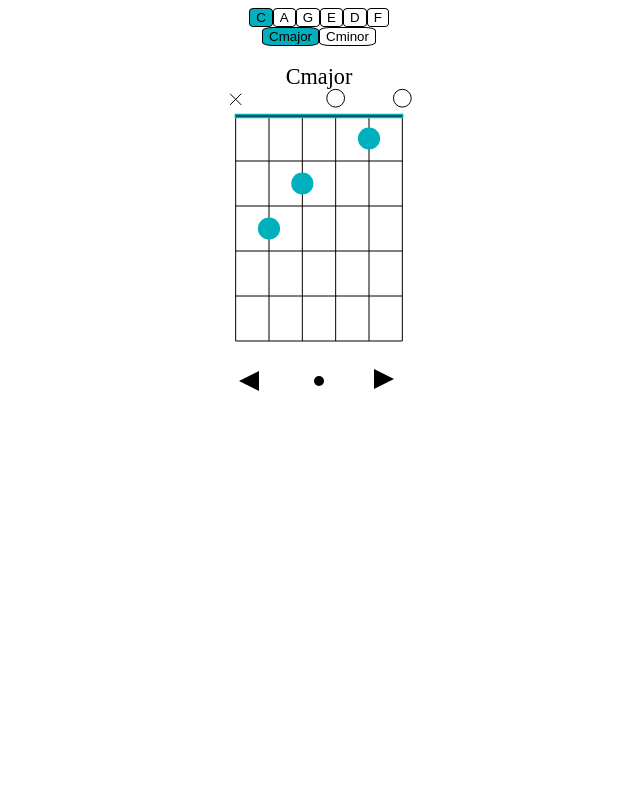
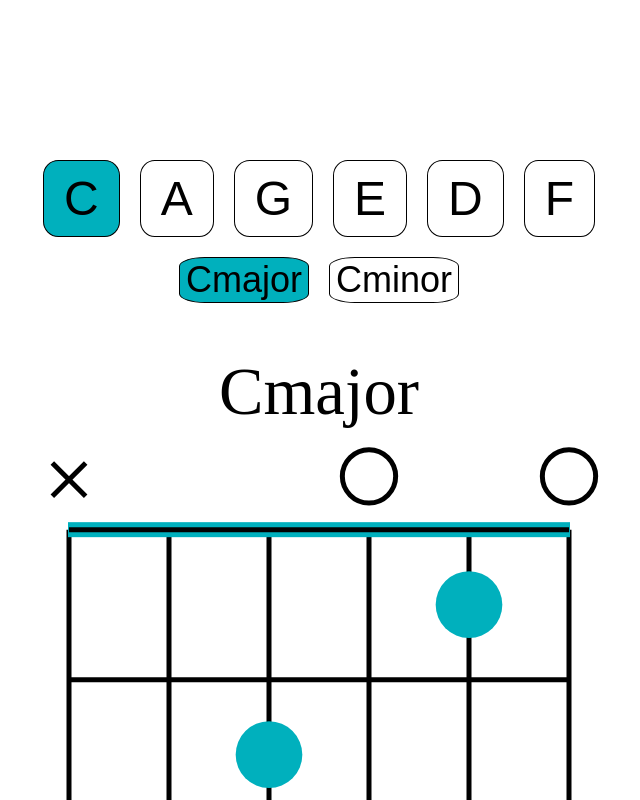
Before and after one commit to sencerburak/chords, a plain HTML site: page index.html in a window 1280 px wide. Shown: the top 800 px of the page, without its empty margins (321-961 px from the left). Drawn offline with Linux system fonts and the light colour scheme.

Commit message:
fix: cosmetic and sizing fixes

```diff
--- a/chord.js
+++ b/chord.js
@@ -51,6 +51,9 @@ function generateButtons() {
         btn.style.border = "1px solid";
         btn.style.borderRadius = "20%";
         btn.style.backgroundColor = "white";
+        btn.style.fontSize = "48px";
+        btn.style.padding = "10px 20px"
+        btn.style.margin = "10px"
         btn.onclick = function () {
             document.getElementsByName("parentbutton").forEach((element) => {
                 element.style.backgroundColor = "white";
@@ -67,6 +70,9 @@ function generateButtons() {
                 btn.style.border = "1px solid";
                 btn.style.borderRadius = "20%";
                 btn.style.backgroundColor = "white";
+                btn.style.fontSize = "36px";
+                btn.style.margin = "10px"
+
                 btn.onclick = function () {
                     document.getElementsByName("childbutton").forEach((element) => {
                         element.style.backgroundColor = "white";
@@ -119,13 +125,15 @@ function drawBalls() {
 
             if (index == currentChord) {
                 ctx.beginPath();
-                ctx.arc(index / qnty * width + width / (qnty * 2), height / 2, 5, 0, 2 * Math.PI, true);
+                ctx.arc(index / qnty * width + width / (qnty * 2), height / 2, 15, 0, 2 * Math.PI, true);
                 // ctx.fillStyle = fillColor;
                 ctx.fill();
             }
             else {
                 ctx.beginPath();
-                ctx.arc(index / qnty * width + width / (qnty * 2), height / 2, 3, 0, 2 * Math.PI, true);
+                ctx.arc(index / qnty * width + width / (qnty * 2), height / 2, 9, 0, 2 * Math.PI, true);
+                ctx.lineWidth = 5;
+
                 ctx.stroke();
             }
         });
@@ -136,7 +144,7 @@ function drawBalls() {
 async function drawNextChrod() {
     currentChord = (currentChord + 1) % chordList[parentChord][childChord].length;
 
-    const chord = new Chord(chordList[parentChord][childChord][currentChord],childChord);
+    const chord = new Chord(chordList[parentChord][childChord][currentChord], childChord);
     drawFretBoard(chord);
     drawBalls();
 
@@ -144,7 +152,7 @@ async function drawNextChrod() {
 async function drawPreviousChrod() {
     currentChord = (currentChord + chordList[parentChord][childChord].length - 1) % chordList[parentChord][childChord].length;
 
-    const chord = new Chord(chordList[parentChord][childChord][currentChord],childChord);
+    const chord = new Chord(chordList[parentChord][childChord][currentChord], childChord);
     drawFretBoard(chord);
     drawBalls();
 }
@@ -204,17 +212,19 @@ function drawFretBoard(chord) {
         var barresize = height / 50;
 
         // Name
-        ctx.font = fingerSize*2 + 'px serif';
+        ctx.font = fingerSize * 2 + 'px serif';
         ctx.textAlign = 'center';
         ctx.textBaseline = 'middle';
         ctx.fillStyle = 'rgb(0,0,0)';
-        ctx.fillText(chord.name, canvas.width/2,12);
+        ctx.fillText(chord.name, canvas.width / 2, fingerSize);
 
         // Vertical Lines
         for (let i = 0; i < 6; i++) {
             ctx.beginPath();
             ctx.moveTo(posx + i / 5 * width, posy);
             ctx.lineTo(posx + i / 5 * width, posy + height);
+            ctx.lineWidth = 5;
+
             ctx.stroke();
         }
 
@@ -227,6 +237,8 @@ function drawFretBoard(chord) {
             ctx.beginPath();
             ctx.moveTo(posx, posy + height * i / 5);
             ctx.lineTo(width + posx, posy + height * i / 5);
+            ctx.lineWidth = 5;
+
             ctx.stroke();
         }
 
@@ -272,6 +284,8 @@ function drawFretBoard(chord) {
             else if (finger == 0) {
                 ctx.beginPath();
                 ctx.arc(posx + index / 5 * width, posy - fingerSize * 1.6, fingerSize * 0.8, 0, 2 * Math.PI, true);
+                ctx.lineWidth = 5;
+
                 ctx.stroke();
             }
             else if (finger == -1) {
@@ -281,6 +295,7 @@ function drawFretBoard(chord) {
                 ctx.lineTo(posx + index / 5 * width + fingerSize / 2, posy - fingerSize * 1.5 + fingerSize / 2);
                 ctx.moveTo(posx + index / 5 * width + fingerSize / 2, posy - fingerSize * 1.5 - fingerSize / 2);
                 ctx.lineTo(posx + index / 5 * width - fingerSize / 2, posy - fingerSize * 1.5 + fingerSize / 2);
+                ctx.lineWidth = 5;
                 ctx.stroke();
             }
 
--- a/index.html
+++ b/index.html
@@ -16,7 +16,7 @@
 
         .grid-container {
             display: grid;
-            grid-template-columns: 30px 100px 30px;
+            grid-template-columns: 60px 500px 60px;
             padding: 0px;
             justify-content: center;
         }
@@ -33,21 +33,21 @@
 
 <body onload="draw();">
 
-    <div align="center" id="buttons"></div>
+    <div align="center" style="margin-top: 150px; display: block;" id="buttons"></div>
     <div align="center" id="chords"></div>
-    <div align="center" style="margin-top: 20px; display: block;">
-        <canvas style="margin-right: auto; margin-left: auto; display: block;" id="chord1" width="250"
-            height="300; top:150px"></canvas>
+    <div align="center" style="margin-top: 50px; display: block;">
+        <canvas style="margin-right: auto; margin-left: auto; display: block;" id="chord1" width="750"
+            height="1000; top:150px"></canvas>
         <div class="grid-container">
             <div class="grid-item">
-                <canvas style="float: left;" id="leftButton" width="20" height="20"></canvas>
+                <canvas style="float: left;" id="leftButton" width="60" height="60"></canvas>
             </div>
             <div class="grid-item">
                 <canvas style="margin-right: auto; margin-left: auto; display: block; border:0px solid black;" id="nav"
-                    width="100" height="30"></canvas>
+                    width="500" height="60"></canvas>
             </div>
             <div class="grid-item">
-                <canvas style="position:relative; left: 0px;" id="rightButton" width="20" height="20"></canvas>
+                <canvas style="position:relative; left: 0px;" id="rightButton" width="60" height="60"></canvas>
             </div>
         </div>
 
```
